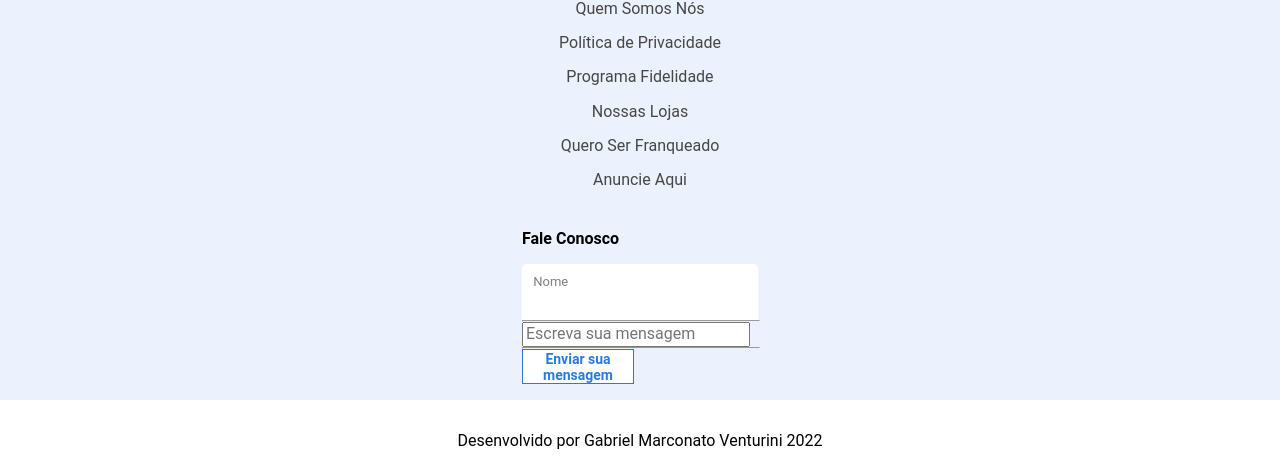
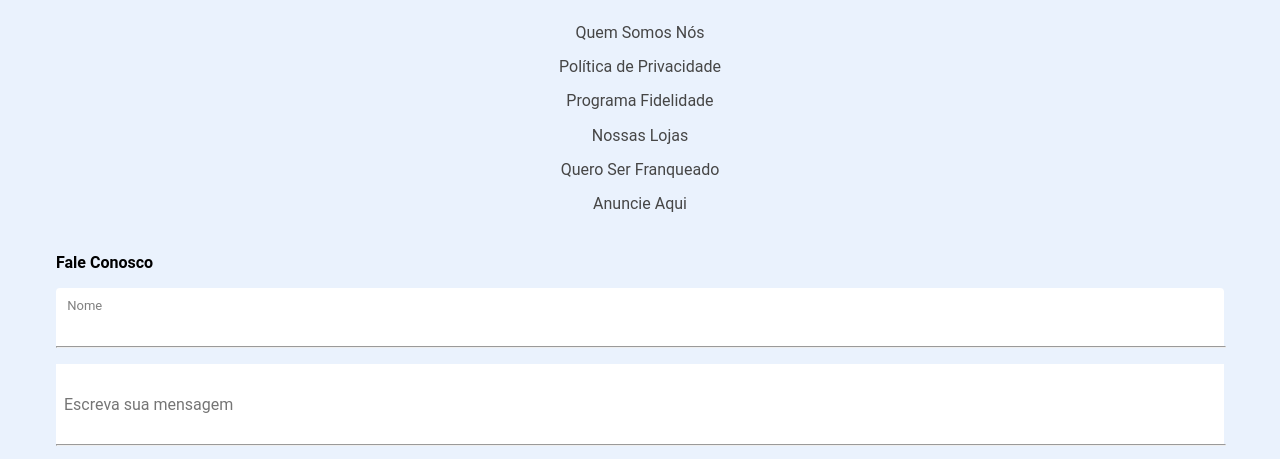
Before and after one commit to dawkk/AluraGeek, a plain HTML site: page index.html in a window 1280 px wide. Shown: the part 2316-2775 px from the top of the page. Drawn offline with Linux system fonts and the light colour scheme.

Commit message:
Footer Finished
Footer final changes made, next steps include auto responsive layout

```diff
--- a/assets/css/content/content__card.css
+++ b/assets/css/content/content__card.css
@@ -1,7 +1,7 @@
 .content__body {
   display: grid;
   grid-template-columns:1fr 1fr;
-  gap: 1.5rem;
+  gap: 2rem;
   width: calc(50% - 1rem);
 }
 
@@ -10,7 +10,7 @@
 }
 
 .content__image {
-  width: 9.5rem;
+  width: 10rem;
   height: 10rem;
 }
 
--- a/assets/css/footer/footer.css
+++ b/assets/css/footer/footer.css
@@ -49,17 +49,22 @@
   color:#464646;
 }
 
+
+
 .footer__contact__title {
   padding: 1rem 0;
 }
 
-.form__name__background {
+.form__name__container {
   background-color: #FFFFFFFF;
   display: flex;
   flex-direction: column;
   border-radius: 4px;
   border-bottom: #464646;
-  box-sizing: border-box;
+}
+
+.form__message__container {
+  padding: 1rem 0;
 }
 
 .form__name__label {
@@ -72,8 +77,16 @@
 .footer__form__name {
   border: none;
   box-sizing: border-box;
-  padding: 0.5rem;
-  height: 30px;
+  height: 2rem;
+  padding: 0 1rem;
+  width: 100%;
+}
+
+.footer__form__message {
+  border: none;
+  padding:0.5rem;
+  height: 4rem;
+  width: 90vw;
 }
 
 .form__line{
@@ -86,11 +99,11 @@
 
 
 .footer__button {
-  color:#2A7AE4;
-  border:1.5px solid #2A7AE4;
-  background-color: #FFFFFFFF;
-  width: 7rem;
-  height: 2.2rem;
+  background-color:#2A7AE4;
+  color: #FFFFFFFF;
+  border: none;
+  width: 10rem;
+  height: 2.8rem;
   font-size: 0.8rem;
   font: bold;
   font-weight: 600;
--- a/index.html
+++ b/index.html
@@ -208,16 +208,16 @@
         </div>
         <div class="footer__contact">
           <h4 class="footer__contact__title">Fale Conosco</h4>
-          <div class="form__name__background">
+          <div class="form__name__container">
             <label for="contactName" class="form__name__label">Nome</label>
             <input class="footer__form__name" type="text" name="contact__name" id="contactName">
             <hr class="form__line">
           </div>
-          <div>
+          <div class="form__message__container">
           <input class="footer__form__message" type="text" name="contact__message" placeholder="Escreva sua mensagem">
           <hr class="form__line">
           </div>
-          <button class="footer__button">Enviar sua mensagem</button>
+          <button class="footer__button">Enviar mensagem</button>
 
         </div>
       </div>
```
